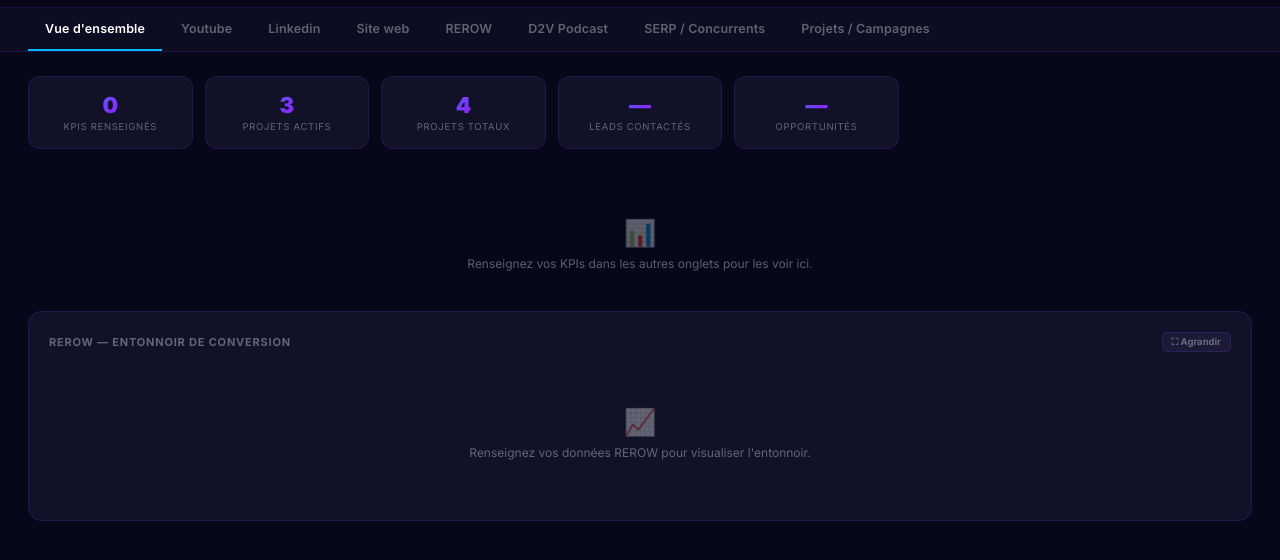
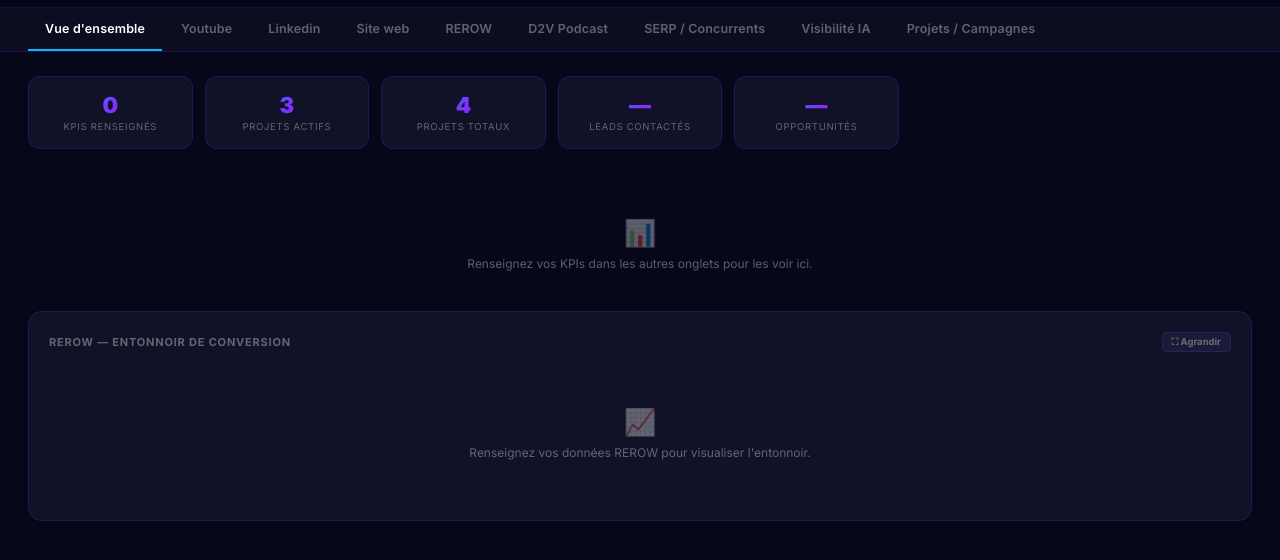
Before and after one commit to IT-Spirit-FR/its-dashboard, a plain HTML site: page index.html in a window 1280 px wide. Shown: the part 52-612 px from the top of the page. Drawn offline with nearby package versions, Linux system fonts and the light colour scheme; no server answers.

Commit message:
Update index.html
Ajouter l'onglet Visibilité IA

```diff
--- a/index.html
+++ b/index.html
@@ -335,6 +335,7 @@ body{font-family:'Inter',-apple-system,sans-serif;background:var(--bg);color:var
   <div class="ntab"     id="nt-rerow"    onclick="Nav.go('rerow')">REROW</div>
   <div class="ntab"     id="nt-d2v"      onclick="Nav.go('d2v')">D2V Podcast</div>
   <div class="ntab"     id="nt-serp"     onclick="Nav.go('serp')">SERP / Concurrents</div>
+  <div class="ntab"     id="nt-ai"      onclick="Nav.go('ai')">Visibilité IA</div>
   <div class="ntab"     id="nt-projets"  onclick="Nav.go('projets')">Projets / Campagnes</div>
 </nav>
 
```
